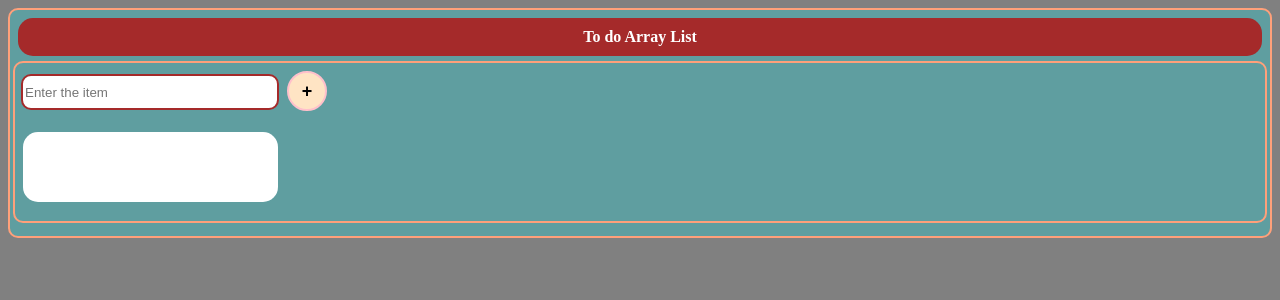
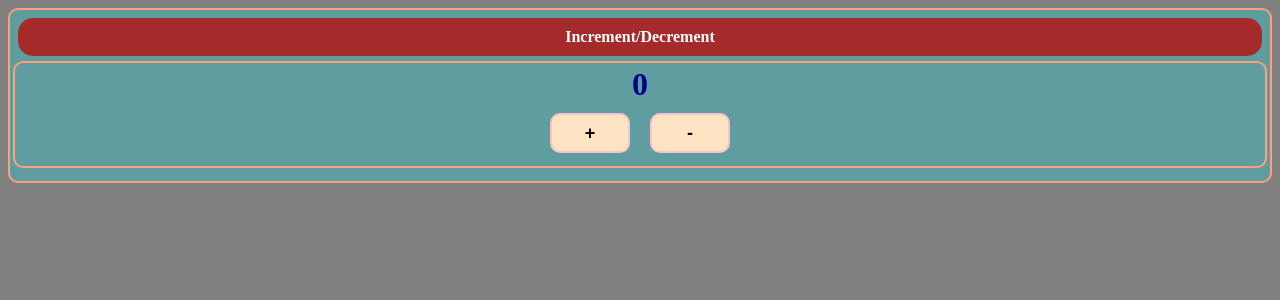
Before and after one commit to dpateireya/reactrepo, a React (Create React App) app: page / in a window 1280 px wide. Shown: the top 300 px of the page. Built offline with nearby package versions, Linux system fonts and the light colour scheme.

Commit message:
complete increment/decrement
i have completed program its are 1 value increment or decrement

```diff
--- a/src/App.js
+++ b/src/App.js
@@ -1,10 +1,10 @@
 import "./App.css";
-import Todo from "./todo/todo1/Todo";
+import Incredecre from "./incredecre/Incredecre";
 
 function App() {
   return (
     <>
-      <Todo />
+      <Incredecre />
     </>
   );
 }
--- /dev/null
+++ b/src/incredecre/Incredecre.css
@@ -0,0 +1,35 @@
+.incre_form_style {
+  padding: 3px;
+  border-radius: 10px;
+  border-style: solid;
+  border-width: 2px;
+  border-color: lightsalmon;
+  background-color: cadetblue;
+  margin-bottom: 10px;
+}
+
+.incre_label_style {
+  height: 25px;
+  font-weight: bolder;
+  color: darkblue;
+  text-align: center;
+  margin: 30px 0;
+  font-size: xx-large;
+}
+
+.incre_button_style {
+  height: 40px;
+  width: 80px;
+  font-size: large;
+  margin: 10px;
+  font-weight: bolder;
+  border-radius: 10px;
+  border-style: solid;
+  border-width: 2px;
+  border-color: pink;
+  background-color: bisque;
+}
+
+div {
+  text-align: center;
+}
--- /dev/null
+++ b/src/incredecre/Incredecre.js
@@ -0,0 +1,45 @@
+import Heading from "../adsbox/heading/Heading";
+import "./Incredecre.css";
+import { useState } from "react";
+function Incredecre() {
+  const [val, setVal] = useState(0);
+  function addItemsub() {
+    setVal((val) => {
+      return val + 1;
+    });
+  }
+  function subItemsub() {
+    setVal((val) => {
+      if (val > 0) {
+        return val - 1;
+      } else {
+        alert("Sorry, Zero limit reached");
+        return 0;
+      }
+    });
+  }
+  return (
+    <>
+      <div className="incre_form_style">
+        <div>
+          <Heading head="Increment/Decrement" />
+        </div>
+        <div className="incre_form_style">
+          <div>
+            <label className="incre_label_style">{val}</label>
+          </div>
+          <div>
+            <button className="incre_button_style" onClick={addItemsub}>
+              +
+            </button>
+            <button className="incre_button_style" onClick={subItemsub}>
+              -
+            </button>
+          </div>
+        </div>
+      </div>
+    </>
+  );
+}
+
+export default Incredecre;
```
